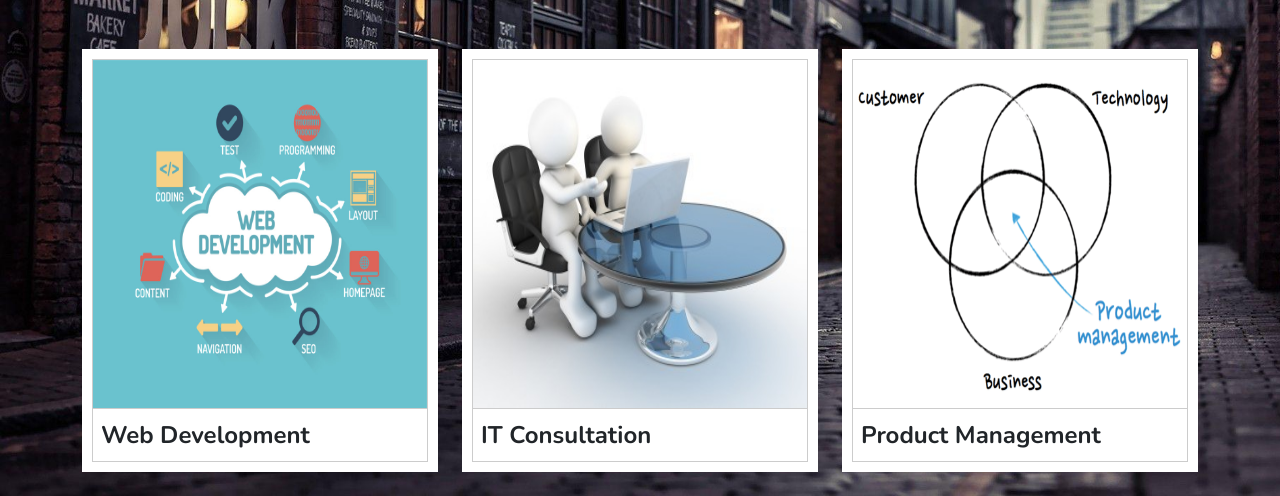
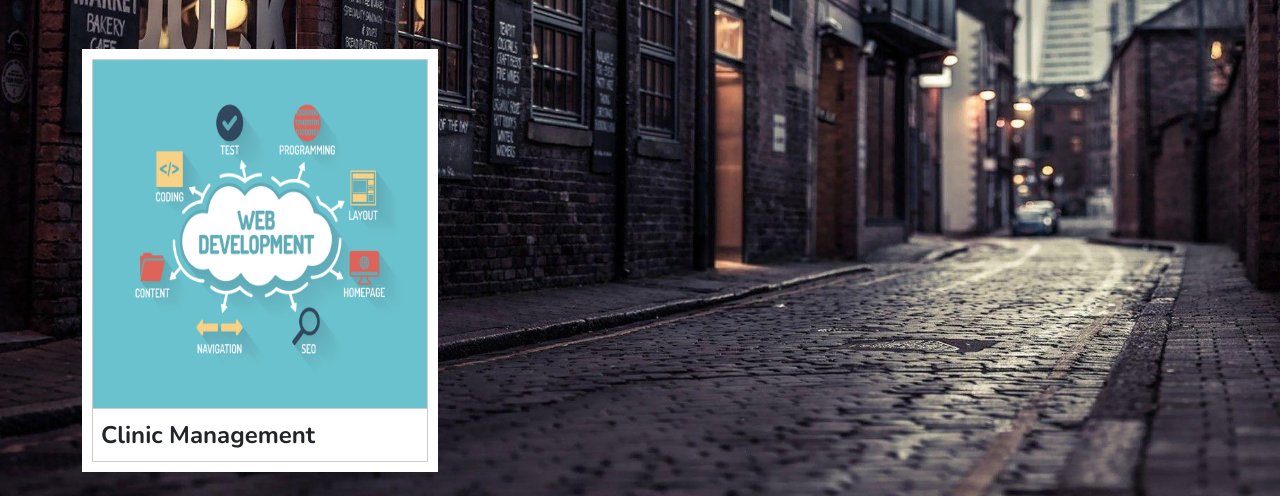
Before and after one commit to junrhy/ampl.store, a plain HTML site: page index.html in a window 1280 px wide. Shown: the part 351-847 px from the top of the page. Drawn offline with nearby package versions, Linux system fonts and the light colour scheme.

Commit message:
Update index.html

```diff
--- a/index.html
+++ b/index.html
@@ -107,27 +107,7 @@
                 <div class="row gx-0">
                     <div class="col-md-12 projects">
                         <div class="row gx-0 p-img"><img src="images/banner2.jpeg"></div>
-                        <div class="row gx-0 p-2 p-title">Web Development</div>
-                    </div>
-                </div>
-            </div>
-
-           <div class="col-md-4">
-                <div class="hidden-lg hidden-md hidden-sm">&nbsp;</div>
-                <div class="row gx-0">
-                    <div class="col-md-12 projects">
-                        <div class="row gx-0 p-img"><img src="images/banner3.jpeg"></div>
-                        <div class="row gx-0 p-2 p-title">IT Consultation</div>
-                    </div>
-                </div>
-            </div>
-
-            <div class="col-md-4">
-                <div class="hidden-lg hidden-md hidden-sm">&nbsp;</div>
-                <div class="row gx-0">
-                    <div class="col-md-12 projects">
-                        <div class="row gx-0 p-img"><img src="images/banner4.jpeg"></div>
-                        <div class="row gx-0 p-2 p-title">Product Management</div>
+                        <div class="row gx-0 p-2 p-title">Clinic Management</div>
                     </div>
                 </div>
             </div>
```
